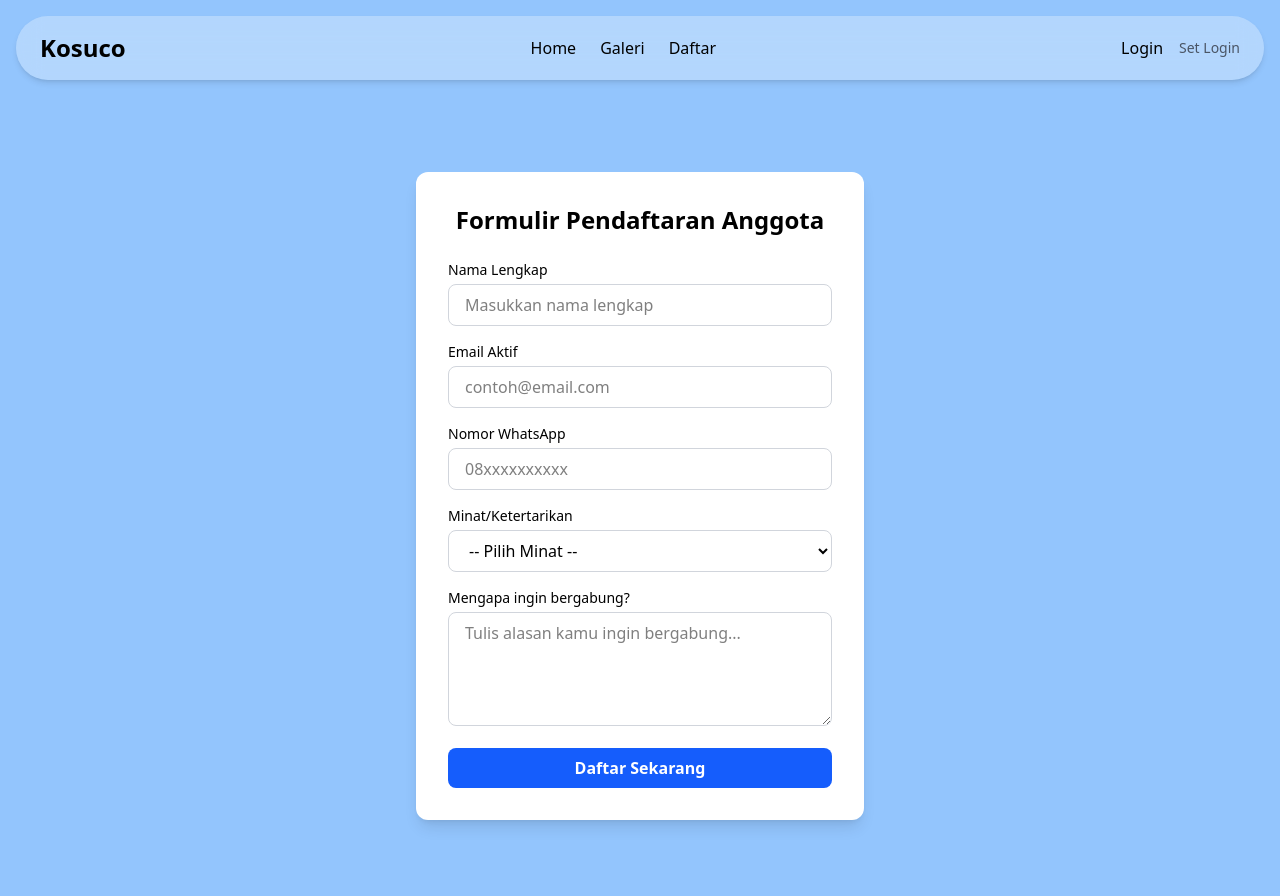
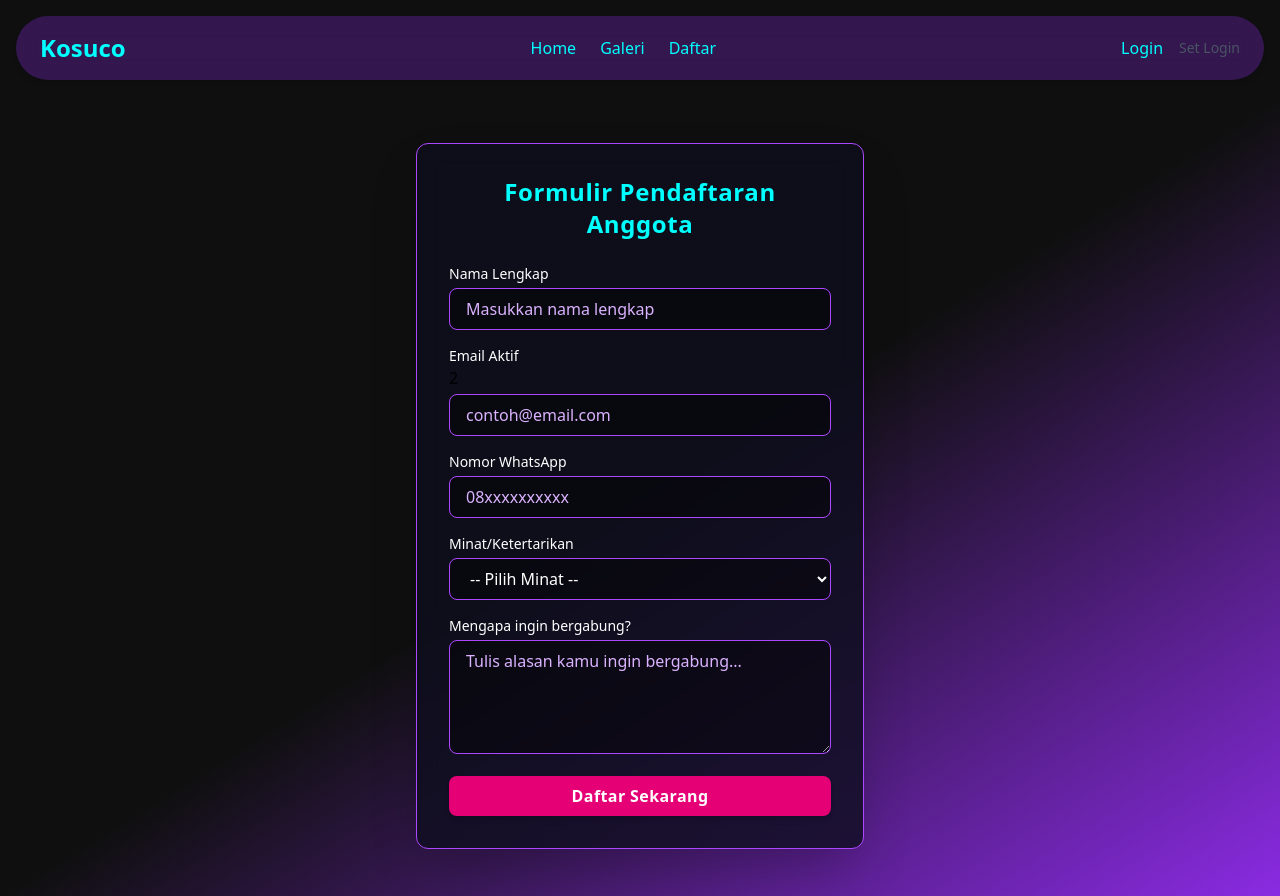
Before and after one commit to frctlprdx/community, a React (Vite) app in the folder frontend/: page /register in a window 1280 px wide. Built offline with nearby package versions, Linux system fonts and the light colour scheme.

Commit message:
Fix Color

```diff
--- a/frontend/src/App.css
+++ b/frontend/src/App.css
@@ -3,6 +3,6 @@
 html,
 body,
 #root {
-  background-color: #93c5fd; /* ini warna bg-blue-300 */
+  background-color: #0F0F0F; /* ini warna bg-blue-300 */
   width: 100%;
 }
--- a/frontend/src/App.jsx
+++ b/frontend/src/App.jsx
@@ -4,6 +4,7 @@ import Navbar from "./components/Navbar";
 import Home from "./pages/Home";
 import Register from "./pages/Register";
 import Gallery from "./pages/Gallery";
+import Admin from "./pages/Admin";
 
 function App() {
   return (
@@ -16,6 +17,7 @@ function App() {
           <Route path="/" element={<Home />} />
           <Route path="/gallery" element={<Gallery />} />
           <Route path="/register" element={<Register />} />
+          <Route path="/admin" element= {<Admin />}/>
         </Routes>
       </div>
     </Router>
--- a/frontend/src/components/Navbar.jsx
+++ b/frontend/src/components/Navbar.jsx
@@ -11,22 +11,22 @@ function Navbar() {
   return (
     <div className="w-screen bg-transparent">
       <div className="p-4">
-        <nav className="w-full bg-white/30 backdrop-blur-md sticky top-0 z-10 md:rounded-full rounded-xl shadow-md">
+        <nav className="w-full bg-[#8A2BE2]/30 backdrop-blur-md sticky top-0 z-10 md:rounded-full rounded-xl shadow-md">
           <div className="flex justify-between items-center px-6 py-4">
             <div className="text-xl font-bold">
-              <a href="/" className="text-2xl">
+              <a href="/" className="text-2xl text-[#00FFFF]">
                 Kosuco
               </a>
             </div>
 
             <div className="space-x-6 md:flex hidden">
-              <a href="/" className="hover:underline">
+              <a href="/" className="hover:underline text-[#00FFFF]">
                 Home
               </a>
-              <a href="/gallery" className="hover:underline">
+              <a href="/gallery" className="hover:underline text-[#00FFFF]">
                 Galeri
               </a>
-              <a href="/register" className="hover:underline">
+              <a href="/register" className="hover:underline text-[#00FFFF]">
                 Daftar
               </a>
             </div>
@@ -39,7 +39,7 @@ function Navbar() {
               ) : (
                 <Link
                   to="/loginregister"
-                  className="md:block hidden hover:underline"
+                  className="md:block hidden hover:underline text-[#00FFFF]"
                 >
                   Login
                 </Link>
--- /dev/null
+++ b/frontend/src/pages/Admin.jsx
@@ -0,0 +1,9 @@
+function Admin () {
+    return (
+        <div>
+
+        </div>
+    )
+}
+
+export default Admin;
--- a/frontend/src/pages/Gallery.jsx
+++ b/frontend/src/pages/Gallery.jsx
@@ -33,22 +33,24 @@ function Gallery() {
   ];
 
   return (
-    <section className="min-h-screen bg-white p-6">
-      <h2 className="text-3xl font-bold text-center mb-8">Galeri Komunitas</h2>
-      <div className="grid grid-cols-1 md:grid-cols-2 gap-8">
+    <section className="min-h-screen bg-gradient-to-br from-[#bg-[#0F0F0F]] via-[#bg-[#0F0F0F]] to-[#24243e] text-white py-12 px-6">
+      <h2 className="text-4xl font-bold text-center mb-12 text-[#FF00FF]">
+        Galeri Komunitas
+      </h2>
+      <div className="grid grid-cols-1 md:grid-cols-2 gap-10">
         {images.map((item, index) => (
           <div
             key={index}
-            className="bg-white rounded-xl overflow-hidden shadow-md hover:shadow-lg transition-shadow duration-300"
+            className="bg-[#1a1a2e] rounded-xl overflow-hidden shadow-lg hover:shadow-cyan-500/40 transition-all duration-300 border border-pink-500 hover:scale-105"
           >
             <img
               src={item.src}
               alt={item.title}
-              className="w-full h-64 object-cover"
+              className="w-full h-64 object-cover brightness-90 hover:brightness-110 transition-all duration-300"
             />
-            <div className="p-4">
-              <h3 className="text-lg font-semibold">{item.title}</h3>
-              <p className="text-gray-500 text-sm">{item.date}</p>
+            <div className="p-5">
+              <h3 className="text-xl font-semibold text-cyan-300">{item.title}</h3>
+              <p className="text-sm text-purple-400">{item.date}</p>
             </div>
           </div>
         ))}
--- a/frontend/src/pages/Home.jsx
+++ b/frontend/src/pages/Home.jsx
@@ -1,26 +1,26 @@
 function Home() {
   return (
-    <div className="w-screen min-h-screen bg-white text-gray-800">
+    <div className="w-screen min-h-screen bg-[#0F0F0F] text-[#CCCCCC]">
       {/* Hero Section */}
-      <section className="relative h-screen flex items-center justify-center bg-blue-300 text-white">
+      <section className="relative h-screen flex items-center justify-center bg-[#0F0F0F] text-[#00FFFF]">
         <div className="text-center px-6 md:px-12">
-          <h1 className="text-4xl md:text-6xl font-bold mb-4">
+          <h1 className="text-4xl md:text-6xl font-bold mb-4 drop-shadow-[0_0_3px_#00FFFF]">
             Selamat Datang di Komunitas Kami
           </h1>
-          <p className="text-lg md:text-xl mb-6">
+          <p className="text-lg md:text-xl mb-6 text-[#CCCCCC]">
             Tempat berkumpulnya orang-orang dengan visi dan semangat yang sama.
           </p>
-          <button className="cursor-pointer bg-white text-blue-300 font-semibold px-6 py-3 rounded-full shadow-lg hover:bg-gray-100 transition">
+          <button className="cursor-pointer bg-[#8A2BE2] text-[#00FFFF] font-semibold px-6 py-3 rounded-full shadow-lg hover:bg-[#00FFFF] hover:text-[#8A2BE2] transition drop-shadow-[0_0_6px_#8A2BE2]">
             Gabung Sekarang
           </button>
         </div>
       </section>
 
       {/* Tentang Kami */}
-      <section className="py-16 px-6 md:px-20 bg-gray-50">
+      <section className="py-16 px-6 md:px-20 bg-[#1A1A1A]">
         <div className="max-w-4xl mx-auto text-center">
-          <h2 className="text-3xl font-bold mb-4">Tentang Kami</h2>
-          <p className="text-gray-600 leading-relaxed">
+          <h2 className="text-3xl font-bold mb-4 text-[#00FFFF] drop-shadow-[0_0_5px_#00FFFF]">Tentang Kami</h2>
+          <p className="text-[#AAAAAA] leading-relaxed">
             Kami adalah komunitas yang fokus pada pengembangan diri, kolaborasi,
             dan berbagi pengetahuan. Di sini, kamu bisa belajar hal baru, ikut
             proyek seru, dan bertemu dengan orang-orang hebat.
@@ -29,68 +29,44 @@ function Home() {
       </section>
 
       {/* Showcase Preview */}
-      <section className="py-16 px-6 md:px-20 bg-white">
+      <section className="py-16 px-6 md:px-20 bg-[#0F0F0F]">
         <div className="max-w-6xl mx-auto">
-          <h2 className="text-3xl font-bold text-center mb-10">
+          <h2 className="text-3xl font-bold text-center mb-10 text-[#FF00FF] drop-shadow-[0_0_3px_#FF00FF]">
             Kegiatan & Karya
           </h2>
           <div className="grid grid-cols-1 md:grid-cols-3 gap-6">
-            <div className="rounded-xl overflow-hidden shadow-lg">
-              <img
-                src="/images/kegiatan1.jpg"
-                alt="Kegiatan 1"
-                className="w-full h-48 object-cover"
-              />
-              <div className="p-4">
-                <h3 className="font-semibold text-xl">Workshop UI/UX</h3>
-                <p className="text-gray-600 text-sm">
-                  Belajar desain antarmuka bersama mentor profesional.
-                </p>
+            {[1, 2, 3].map((i) => (
+              <div key={i} className="rounded-xl overflow-hidden shadow-lg bg-[#1A1A1A] border border-[#8A2BE2] hover:shadow-[0_0_10px_#8A2BE2] transition">
+                <img
+                  src={`/images/kegiatan${i}.jpg`}
+                  alt={`Kegiatan ${i}`}
+                  className="w-full h-48 object-cover grayscale hover:grayscale-0 transition"
+                />
+                <div className="p-4">
+                  <h3 className="font-semibold text-xl text-[#00FFFF]">Judul Kegiatan {i}</h3>
+                  <p className="text-[#CCCCCC] text-sm">
+                    Deskripsi singkat tentang kegiatan ke-{i} dalam komunitas.
+                  </p>
+                </div>
               </div>
-            </div>
-            <div className="rounded-xl overflow-hidden shadow-lg">
-              <img
-                src="/images/kegiatan2.jpg"
-                alt="Kegiatan 2"
-                className="w-full h-48 object-cover"
-              />
-              <div className="p-4">
-                <h3 className="font-semibold text-xl">Community Project</h3>
-                <p className="text-gray-600 text-sm">
-                  Kolaborasi membangun aplikasi untuk masyarakat.
-                </p>
-              </div>
-            </div>
-            <div className="rounded-xl overflow-hidden shadow-lg">
-              <img
-                src="/images/kegiatan3.jpg"
-                alt="Kegiatan 3"
-                className="w-full h-48 object-cover"
-              />
-              <div className="p-4">
-                <h3 className="font-semibold text-xl">Diskusi Mingguan</h3>
-                <p className="text-gray-600 text-sm">
-                  Saling berbagi ilmu dan pengalaman setiap pekan.
-                </p>
-              </div>
-            </div>
+            ))}
           </div>
         </div>
       </section>
 
       {/* Call to Action */}
-      <section className="py-20 bg-blue-600 text-white text-center px-6">
-        <h2 className="text-3xl font-bold mb-4">Tertarik Bergabung?</h2>
-        <p className="mb-6 text-lg">
+      <section className="py-20 bg-gradient-to-r from-[#8A2BE2] to-[#FF00FF] text-white text-center px-6">
+        <h2 className="text-3xl font-bold mb-4 drop-shadow-[0_0_10px_#FFFFFF]">Tertarik Bergabung?</h2>
+        <p className="mb-6 text-lg text-[#EEEEEE]">
           Mari jadi bagian dari komunitas yang mendukung pertumbuhanmu.
         </p>
-        <button className="bg-white text-blue-600 font-semibold px-6 py-3 rounded-full hover:bg-gray-100 transition">
+        <button className="bg-black text-[#00FFFF] font-semibold px-6 py-3 rounded-full border border-[#00FFFF] hover:bg-[#00FFFF] hover:text-black transition">
           Daftar Sekarang
         </button>
       </section>
 
       {/* Footer */}
-      <footer className="py-6 text-center text-sm text-gray-500 bg-gray-100">
+      <footer className="py-6 text-center text-sm text-[#AAAAAA] bg-[#1A1A1A] border-t border-[#333]">
         &copy; {new Date().getFullYear()} Komunitas Kita. All rights reserved.
       </footer>
     </div>
--- a/frontend/src/pages/Register.jsx
+++ b/frontend/src/pages/Register.jsx
@@ -1,57 +1,57 @@
 function Register() {
   return (
-    <div className="min-h-screen flex items-center justify-center px-4">
-      <div className="bg-white shadow-lg rounded-xl w-full max-w-md p-8">
-        <h2 className="text-2xl font-bold text-center mb-6">
+    <div className="min-h-screen flex items-center justify-center px-4 bg-gradient-to-br from-[#bg-[#0F0F0F]] via-[#bg-[#0F0F0F]] to-[#8A2BE2]">
+      <div className="bg-[#0e0e1f]/80 backdrop-blur-md shadow-2xl rounded-xl w-full max-w-md p-8 border border-purple-500">
+        <h2 className="text-2xl font-bold text-center mb-6 text-[#00FFFF] tracking-wide">
           Formulir Pendaftaran Anggota
         </h2>
         <form className="space-y-4">
           <div>
-            <label htmlFor="name" className="block text-sm font-medium">
+            <label htmlFor="name" className="block text-sm font-medium text-white">
               Nama Lengkap
             </label>
             <input
               type="text"
               id="name"
-              className="w-full mt-1 border border-gray-300 rounded-lg px-4 py-2 focus:outline-none focus:ring-2 focus:ring-blue-400"
+              className="w-full mt-1 bg-black/40 border border-purple-500 rounded-lg px-4 py-2 text-white placeholder-purple-300 focus:outline-none focus:ring-2 focus:ring-pink-500"
               placeholder="Masukkan nama lengkap"
               required
             />
           </div>
 
           <div>
-            <label htmlFor="email" className="block text-sm font-medium">
+            <label htmlFor="email" className="block text-sm font-medium text-white">
               Email Aktif
-            </label>
+            </label>2
             <input
               type="email"
               id="email"
-              className="w-full mt-1 border border-gray-300 rounded-lg px-4 py-2 focus:outline-none focus:ring-2 focus:ring-blue-400"
+              className="w-full mt-1 bg-black/40 border border-purple-500 rounded-lg px-4 py-2 text-white placeholder-purple-300 focus:outline-none focus:ring-2 focus:ring-pink-500"
               placeholder="contoh@email.com"
               required
             />
           </div>
 
           <div>
-            <label htmlFor="whatsapp" className="block text-sm font-medium">
+            <label htmlFor="whatsapp" className="block text-sm font-medium text-white">
               Nomor WhatsApp
             </label>
             <input
               type="tel"
               id="whatsapp"
-              className="w-full mt-1 border border-gray-300 rounded-lg px-4 py-2 focus:outline-none focus:ring-2 focus:ring-blue-400"
+              className="w-full mt-1 bg-black/40 border border-purple-500 rounded-lg px-4 py-2 text-white placeholder-purple-300 focus:outline-none focus:ring-2 focus:ring-pink-500"
               placeholder="08xxxxxxxxxx"
               required
             />
           </div>
 
           <div>
-            <label htmlFor="interest" className="block text-sm font-medium">
+            <label htmlFor="interest" className="block text-sm font-medium text-white">
               Minat/Ketertarikan
             </label>
             <select
               id="interest"
-              className="w-full mt-1 border border-gray-300 rounded-lg px-4 py-2 focus:outline-none focus:ring-2 focus:ring-blue-400"
+              className="w-full mt-1 bg-black/40 border border-purple-500 rounded-lg px-4 py-2 text-white focus:outline-none focus:ring-2 focus:ring-pink-500"
               required
             >
               <option value="">-- Pilih Minat --</option>
@@ -64,13 +64,13 @@ function Register() {
           </div>
 
           <div>
-            <label htmlFor="reason" className="block text-sm font-medium">
+            <label htmlFor="reason" className="block text-sm font-medium text-white">
               Mengapa ingin bergabung?
             </label>
             <textarea
               id="reason"
               rows={4}
-              className="w-full mt-1 border border-gray-300 rounded-lg px-4 py-2 focus:outline-none focus:ring-2 focus:ring-blue-400"
+              className="w-full mt-1 bg-black/40 border border-purple-500 rounded-lg px-4 py-2 text-white placeholder-purple-300 focus:outline-none focus:ring-2 focus:ring-pink-500"
               placeholder="Tulis alasan kamu ingin bergabung..."
               required
             ></textarea>
@@ -78,7 +78,7 @@ function Register() {
 
           <button
             type="submit"
-            className="w-full bg-blue-600 hover:bg-blue-700 text-white font-semibold py-2 rounded-lg transition duration-200"
+            className="w-full bg-pink-600 hover:bg-pink-700 text-white font-bold py-2 rounded-lg transition duration-300 tracking-wide shadow-md"
           >
             Daftar Sekarang
           </button>
```
